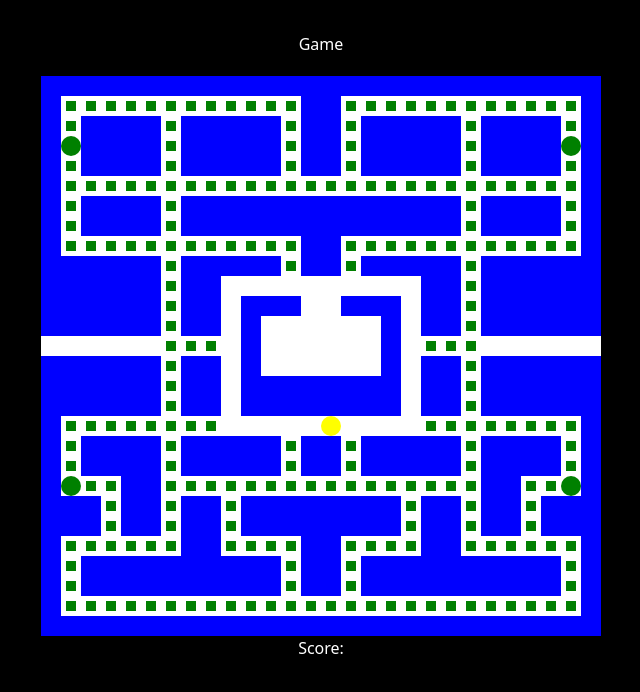
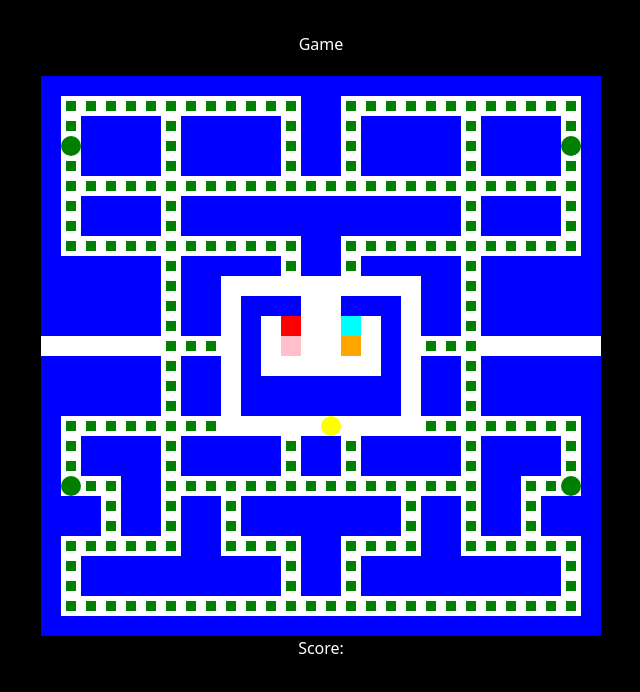
Before and after one commit to Cazanova144/React-Man, a React (Vite) app: page /game in a window 1280 px wide. Shown: the top 692 px of the page, without its empty margins (319-959 px from the left). Built offline with nearby package versions, Linux system fonts and the light colour scheme.

Commit message:
Added ghosts (non functional)

```diff
--- a/src/index.css
+++ b/src/index.css
@@ -30,3 +30,28 @@ body {
     background-color: yellow;
     border-radius: 10px;
 }
+
+.blinky {
+    background-color: red;
+    border: 0px;
+}
+
+.pinky {
+    background-color: pink;
+    border: 0px;
+}
+
+.inky {
+    background-color: cyan;
+    border: 0px;
+}
+
+.clyde {
+    background-color: orange;
+    border: 0px;
+}
+
+.scared-ghost {
+    background-color: aquamarine;
+    border: 0px;
+}
--- a/src/pages/Game.jsx
+++ b/src/pages/Game.jsx
@@ -90,7 +90,14 @@ const Game = () => {
 
     squares[reactmanCurrentIndex].classList.add('react-man')
 
+    ghosts.forEach(ghost => {
+      squares[ghost.currentIndex].classList.add(ghost.className)
+      squares[ghost.currentIndex].classList.add('ghost')
+    })
+
   }, [])
+
+  // function for eating pellets
 
   const pelletEaten = () => {
     if (squares[reactmanCurrentIndex].classList.contains('pellet')) {
@@ -107,6 +114,26 @@ const Game = () => {
     }
   }
 
+  // class for ghosts
+  class Ghost {
+    constructor(className, startIndex, speed) {
+      this.className = className
+      this.startIndex = startIndex
+      this.speed = speed
+      this.currentIndex = startIndex
+      this.timerId = NaN
+    }
+  }
+
+  const ghosts = [
+    new Ghost('blinky', 348, 250),
+    new Ghost('pinky', 376, 400),
+    new Ghost('inky', 351, 300),
+    new Ghost('clyde', 379, 500)
+  ]
+
+
+
   // useEffect(() => {
   //   console.log("score ==>", score)
   // }, [score])
@@ -115,7 +142,7 @@ const Game = () => {
   //   console.log("reactManCurrentIndex ==>", reactmanCurrentIndex)
   // }, [reactmanCurrentIndex])
 
-  const moveReactman = async (e) => {
+  const moveReactman = (e) => {
 
     // console.log("case ==>", e.keyCode)
 
@@ -123,7 +150,7 @@ const Game = () => {
 
     console.log("squares[reactmanCurrentIndex] ==>", squares[reactmanCurrentIndex])
 
-    await squares[reactmanCurrentIndex].classList.remove('react-man')
+    squares[reactmanCurrentIndex].classList.remove('react-man')
 
     switch(e.keyCode) {
       case 37:
```
